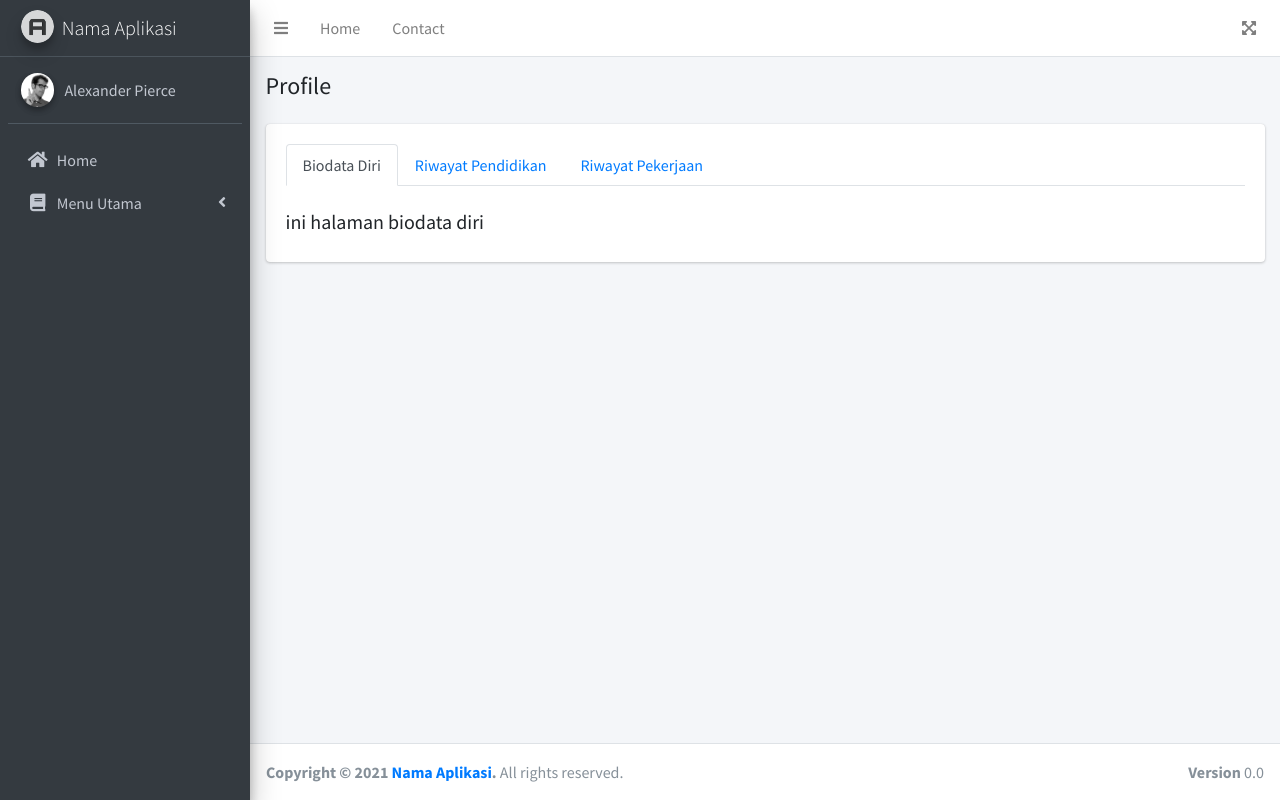
After one commit to w180118s/msttemplate, a Flask app: page /profile in a window 1280 px wide. The commit adds this page. Run offline with Flask 2, Linux system fonts and the light colour scheme; some libraries are stand-ins or nearby versions.

Commit message:
detailing page profile user

```diff
--- a/app.py
+++ b/app.py
@@ -7,6 +7,10 @@ app.config['SECRET_KEY'] = "mysecretket"
 def index():
     return redirect(url_for('dashboard'))
 
+@app.route('/profile')
+def profile():
+    return render_template('/profile.html')
+
 @app.route('/dashboard')
 def dashboard():
     return render_template('/dashboard.html')
--- a/templates/header.html
+++ b/templates/header.html
@@ -57,7 +57,7 @@
   <!-- Main Sidebar Container -->
   <aside class="main-sidebar sidebar-dark-primary elevation-4">
     <!-- Brand Logo -->
-        <a href="index3.html" class="brand-link">
+        <a href="{{ url_for('dashboard')}}" class="brand-link">
         <img src="{{ url_for('static', filename= 'dist/img/AdminLTELogo.png') }}" alt="AdminLTE Logo" class="brand-image img-circle elevation-3" style="opacity: .8">
         <span class="brand-text font-weight-light">Nama Aplikasi</span>
         </a>
@@ -70,7 +70,7 @@
             <img src="{{ url_for('static', filename= 'dist/img/user2-160x160.jpg') }}" class="img-circle elevation-2" alt="User Image">
             </div>
             <div class="info">
-            <a href="#" class="d-block">Alexander Pierce</a>
+            <a href="{{url_for('profile')}}" class="d-block">Alexander Pierce</a>
             </div>
         </div>
         <!-- Sidebar Menu -->
--- a/templates/index.html
+++ b/templates/index.html
@@ -3,10 +3,10 @@
 
 {% endblock %}
 <footer class="main-footer">
-  <strong>Copyright &copy; 2014-2021 <a href="https://adminlte.io">AdminLTE.io</a>.</strong>
+  <strong>Copyright &copy; 2021 <a href="#">Nama Aplikasi</a>.</strong>
   All rights reserved.
   <div class="float-right d-none d-sm-inline-block">
-    <b>Version</b> 3.2.0-rc
+    <b>Version</b> 0.0
   </div>
 </footer>
 
@@ -48,8 +48,6 @@ $.widget.bridge('uibutton', $.ui.button)
 <script src="{{ url_for('static', filename= 'plugins/overlayScrollbars/js/jquery.overlayScrollbars.min.js') }}"></script>
 <!-- AdminLTE App -->
 <script src="{{ url_for('static', filename= 'dist/js/adminlte.js') }}"></script>
-<!-- AdminLTE for demo purposes -->
-<script src="{{ url_for('static', filename= 'dist/js/demo.js') }}"></script>
 <!-- AdminLTE dashboard demo (This is only for demo purposes) -->
 <script src="{{ url_for('static', filename= 'dist/js/pages/dashboard.js') }}"></script>
 </body>
--- /dev/null
+++ b/templates/profile.html
@@ -0,0 +1,55 @@
+
+{% extends 'index.html' %}
+{% block body %}
+
+<div class="content-wrapper">
+  <!-- Content Header (Page header) -->
+  <div class="content-header">
+    <div class="container-fluid">
+      <div class="row mb-2">
+        <div class="col-sm-6">
+          <h4 class="m-0">Profile</h4>
+        </div><!-- /.col -->
+      </div><!-- /.row -->
+    </div><!-- /.container-fluid -->
+  </div>
+  <!-- /.content-header -->
+<!-- Main content -->
+    <section class="content">
+      <div class="container-fluid">
+        <div class="card">
+            <div class="card-body">
+                <ul class="nav nav-tabs" id="myTab" role="tablist">
+                  <li class="nav-item" role="presentation">
+                    <a class="nav-link active" id="home-tab" data-toggle="tab" href="#biodatadiri" role="tab" aria-controls="home" aria-selected="true">Biodata Diri</a>
+                  </li>
+                  <li class="nav-item" role="presentation">
+                    <a class="nav-link" id="profile-tab" data-toggle="tab" href="#riwpendidikan" role="tab" aria-controls="profile" aria-selected="false">Riwayat Pendidikan</a>
+                  </li>
+                  <li class="nav-item" role="presentation">
+                    <a class="nav-link" id="contact-tab" data-toggle="tab" href="#riwpekerjaan" role="tab" aria-controls="contact" aria-selected="false">Riwayat Pekerjaan</a>
+                  </li>
+                </ul>
+                <div class="tab-content" id="myTabContent">
+                  <div class="tab-pane fade show active" id="biodatadiri" role="tabpanel" aria-labelledby="biodata-tab">
+                    <br>
+                    <h5>ini halaman biodata diri</h5>
+                  </div>
+                  <div class="tab-pane fade" id="riwpendidikan" role="tabpanel" aria-labelledby="pendidikan-tab">
+                    <br>
+                    <h5>ini halaman riwayat Pendidikan</h5>
+                  </div>
+                  <div class="tab-pane fade" id="riwpekerjaan" role="tabpanel" aria-labelledby="pekerjaan-tab">
+                    <br>
+                    <h5>ini halaman riwayat Pendidikan</h5>
+                  </div>
+                </div>
+              </div>
+        </div>
+      </div>
+    </section>
+    <!-- /.content -->
+</div>
+
+
+  {% endblock %}
```
